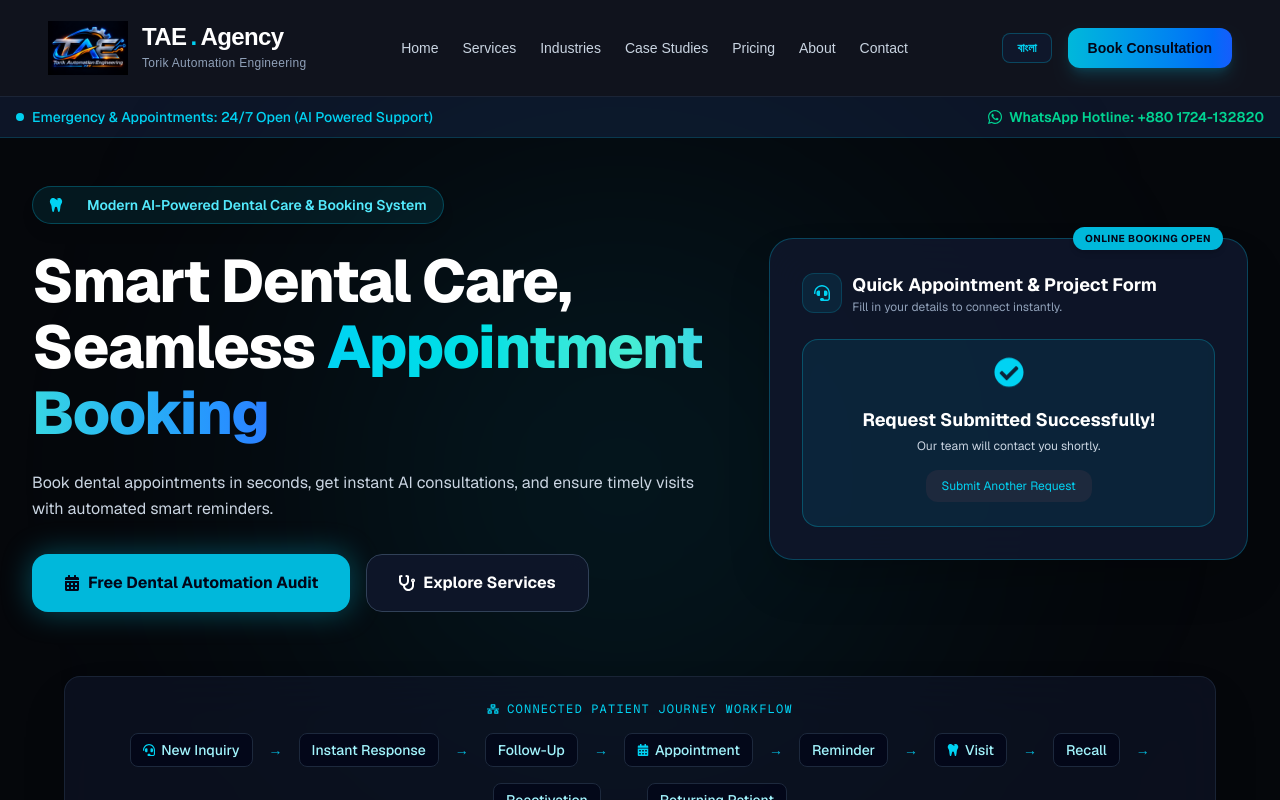
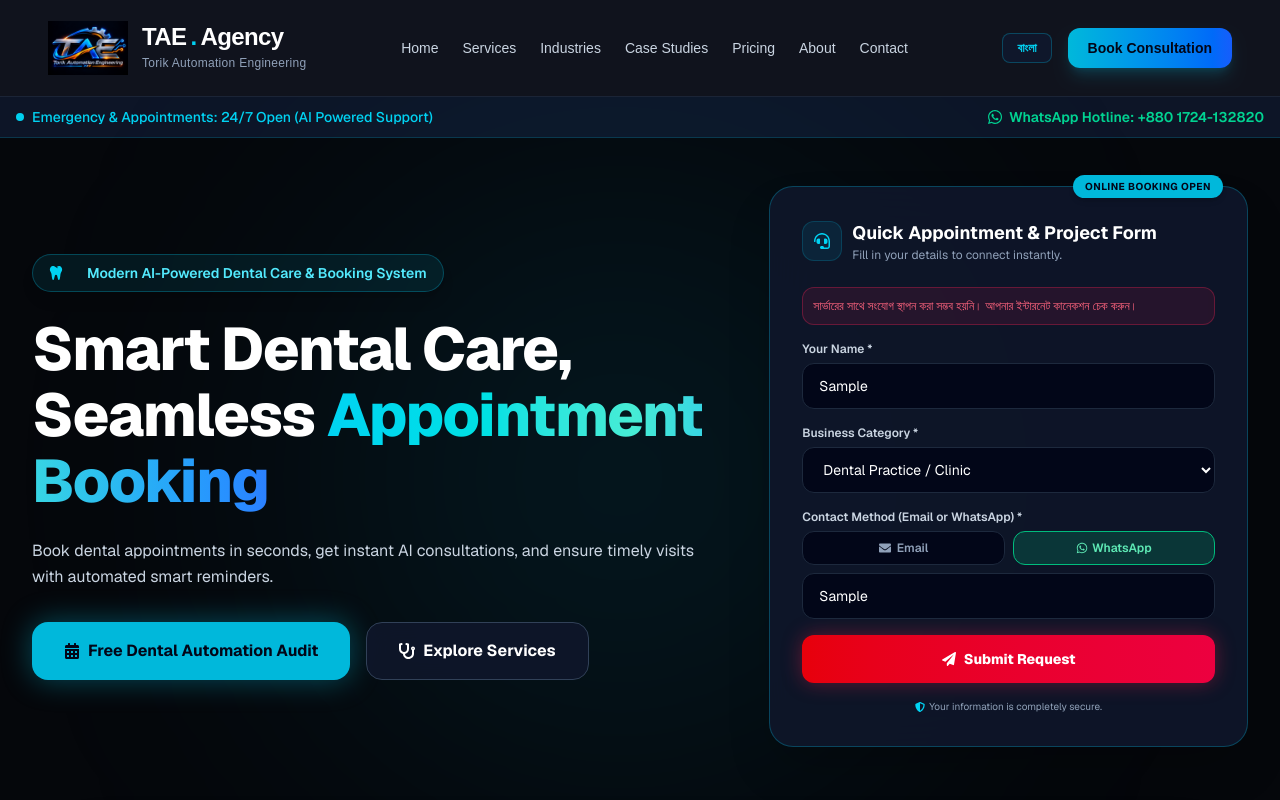
Before and after one commit to torikinsights-wq/tae-agency, a Next.js app: page / in a window 1280 px wide. Both pictures are taken after typing "Sample", "Sample" into the empty fields and a click on the button "Submit Request". Shown: the top 800 px of the page. Built offline with nearby package versions, Linux system fonts and the light colour scheme; no server answers.

Commit message:
Connect homepage lead form to Web3Forms API

```diff
--- a/app/page.tsx
+++ b/app/page.tsx
@@ -22,6 +22,8 @@ import {
   FaEnvelope,
   FaBullseye,
   FaRocket,
+  FaSpinner,
+  FaPaperPlane,
 } from "react-icons/fa";
 
 export default function DentalAutomationHomePage() {
@@ -31,23 +33,57 @@ export default function DentalAutomationHomePage() {
   // Service Card Dropdown State for Home Page
   const [openService, setOpenService] = useState<number | null>(null);
 
-  // Contact Form State
+  // Contact Form State (Fully Connected with Web3Forms API)
   const [formData, setFormData] = useState({
     name: "",
+    businessType: "Dental Practice",
     contactMethod: "whatsapp",
     contactValue: "",
-    businessType: "Dental Practice",
     message: "",
   });
+  const [loading, setLoading] = useState(false);
   const [submitted, setSubmitted] = useState(false);
+  const [errorMessage, setErrorMessage] = useState("");
 
   const toggleService = (index: number) => {
     setOpenService((current) => (current === index ? null : index));
   };
 
-  const handleFormSubmit = (e: React.FormEvent) => {
+  const handleFormSubmit = async (e: React.FormEvent) => {
     e.preventDefault();
-    setSubmitted(true);
+    setLoading(true);
+    setErrorMessage("");
+
+    try {
+      const response = await fetch("https://api.web3forms.com/submit", {
+        method: "POST",
+        headers: {
+          "Content-Type": "application/json",
+          Accept: "application/json",
+        },
+        body: JSON.stringify({
+          access_key: "195853f8-c1a8-415e-8cce-b8dd5212d790",
+          subject: `নতুন লিড (হোমপেজ - TAE.Agency): ${formData.name} (${formData.businessType})`,
+          from_name: "TAE Agency Homepage Lead Form",
+          "Client Name": formData.name,
+          "Service Type": formData.businessType,
+          "Contact Method": formData.contactMethod.toUpperCase(),
+          "Contact Info": formData.contactValue,
+          "Project Details": formData.message || "হোমপেজের কুইক ফর্ম থেকে সাবমিট করা হয়েছে",
+        }),
+      });
+
+      const result = await response.json();
+      if (result.success) {
+        setSubmitted(true);
+      } else {
+        setErrorMessage(result.message || "কিছু একটা সমস্যা হয়েছে। আবার চেষ্টা করুন।");
+      }
+    } catch (error) {
+      setErrorMessage("সার্ভারের সাথে সংযোগ স্থাপন করা সম্ভব হয়নি। আপনার ইন্টারনেট কানেকশন চেক করুন।");
+    } finally {
+      setLoading(false);
+    }
   };
 
   const homeServices = [
@@ -258,6 +294,12 @@ export default function DentalAutomationHomePage() {
                 </div>
               ) : (
                 <form onSubmit={handleFormSubmit} className="space-y-4 text-left">
+                  {errorMessage && (
+                    <div className="p-2.5 rounded-xl bg-rose-500/10 border border-rose-500/30 text-rose-400 text-xs">
+                      {errorMessage}
+                    </div>
+                  )}
+
                   <div>
                     <label className="block text-xs font-semibold text-slate-300 mb-1.5">{t("Your Name *", "আপনার নাম *")}</label>
                     <input
@@ -314,9 +356,18 @@ export default function DentalAutomationHomePage() {
 
                   <button
                     type="submit"
-                    className="w-full bg-gradient-to-r from-red-600 to-rose-600 hover:from-red-500 hover:to-rose-500 text-white font-extrabold py-3.5 rounded-xl shadow-[0_0_20px_rgba(225,29,72,0.4)] transition-all duration-300 text-sm mt-2 flex items-center justify-center gap-2"
+                    disabled={loading}
+                    className="w-full bg-gradient-to-r from-red-600 to-rose-600 hover:from-red-500 hover:to-rose-500 text-white font-extrabold py-3.5 rounded-xl shadow-[0_0_20px_rgba(225,29,72,0.4)] transition-all duration-300 text-sm mt-2 flex items-center justify-center gap-2 cursor-pointer"
                   >
-                    <FaArrowRight /> {t("Submit Request", "সাবমিট রিকোয়েস্ট")}
+                    {loading ? (
+                      <>
+                        <FaSpinner className="animate-spin text-base" /> {t("Sending...", "পাঠানো হচ্ছে...")}
+                      </>
+                    ) : (
+                      <>
+                        <FaPaperPlane /> {t("Submit Request", "সাবমিট রিকোয়েস্ট")}
+                      </>
+                    )}
                   </button>
                   <p className="text-[10px] text-slate-400 text-center mt-2 flex items-center justify-center gap-1">
                     <FaShieldAlt className="text-cyan-400" /> {t("Your information is completely secure.", "আপনার তথ্য সম্পূর্ণ সুরক্ষিত ও গোপনীয়।")}
@@ -376,7 +427,7 @@ export default function DentalAutomationHomePage() {
             <p className="mt-4 text-gray-300 leading-relaxed text-sm">
               {t(
                 "To free businesses from manual follow-up hassles. Converting every lead instantly through automated text-backs, AI chatbots, and smart pipelines, ensuring human care remains at the heart of practice.",
-                "ব্যবসাগুলোকে ম্যানুয়াল ফলো-আপের ঝামেলা থেকে মুক্তি দেওয়া। ইনস্ট্যান্ট অটো-টেক্সট ব্যাক, এআই চ্যাটবট এবং স্মার্ট পাইপলাইনের মাধ্যমে প্রতিটি লিডকে দ্রুত কনভার্ট করা এবং মানুষের যত্নকে অগ্রাধিকার দেওয়া।"
+                "ব্যবসাগুলোকে ম্যানুয়াল ফলো-আপের ঝামেলা থেকে মুক্তি দেওয়া। ইনস্ট্যান্ট অটো-টেক্সট ব্যাক, এআই চ্যাটবট এবং স্মার্ট পাইপলাইনের মাধ্যমে প্রতিটি লিডকে দ্রুত কনভার্ট করা এবং মানুষের যত্নকে অগ্রাধিকার দেওয়া।"
               )}
             </p>
           </div>
@@ -547,7 +598,7 @@ export default function DentalAutomationHomePage() {
             >
               <FaCalendarAlt /> {t("Book Your Free Dental Automation Audit", "আপনার ফ্রি ডেন্টাল অটোমেশন অডিট বুক করুন")}
             </Link>
-            <p className="text-xs text-slate-400">{t("No obligation. Just a clear look at where automation may help your dental practice.", "কোনো বাধ্যবাধকতা নেই। শুধু দেখুন অটোমেশন কীভাবে আপনার ডেন্টাল প্র্যাকটিসে সাহায্য করতে পারে।")}</p>
+            <p className="text-xs text-slate-400">{t("No obligation. just a clear look at where automation may help your dental practice.", "কোনো বাধ্যবাধকতা নেই। শুধু দেখুন অটোমেশন কীভাবে আপনার ডেন্টাল প্র্যাকটিসে সাহায্য করতে পারে।")}</p>
           </div>
         </div>
       </section>
@@ -564,7 +615,7 @@ export default function DentalAutomationHomePage() {
         <div className="flex flex-wrap justify-center gap-4">
           <Link
             href="#audit"
-            className="bg-cyan-500 hover:bg-cyan-400 text-slate-950 font-bold px-8 py-4 rounded-2xl shadow-lg transition-all hover:scale-105 inline-flex items-center gap-2 text-sm sm:text-base"
+            className="bg-cyan-500 hover:bg-cyan-400 text-slate-900 font-bold px-8 py-4 rounded-2xl shadow-lg transition-all hover:scale-105 inline-flex items-center gap-2 text-sm sm:text-base"
           >
             <FaCalendarAlt /> {t("Book a Free Dental Automation Audit", "ফ্রি ডেন্টাল অটোমেশন অডিট বুক করুন")}
           </Link>
```
